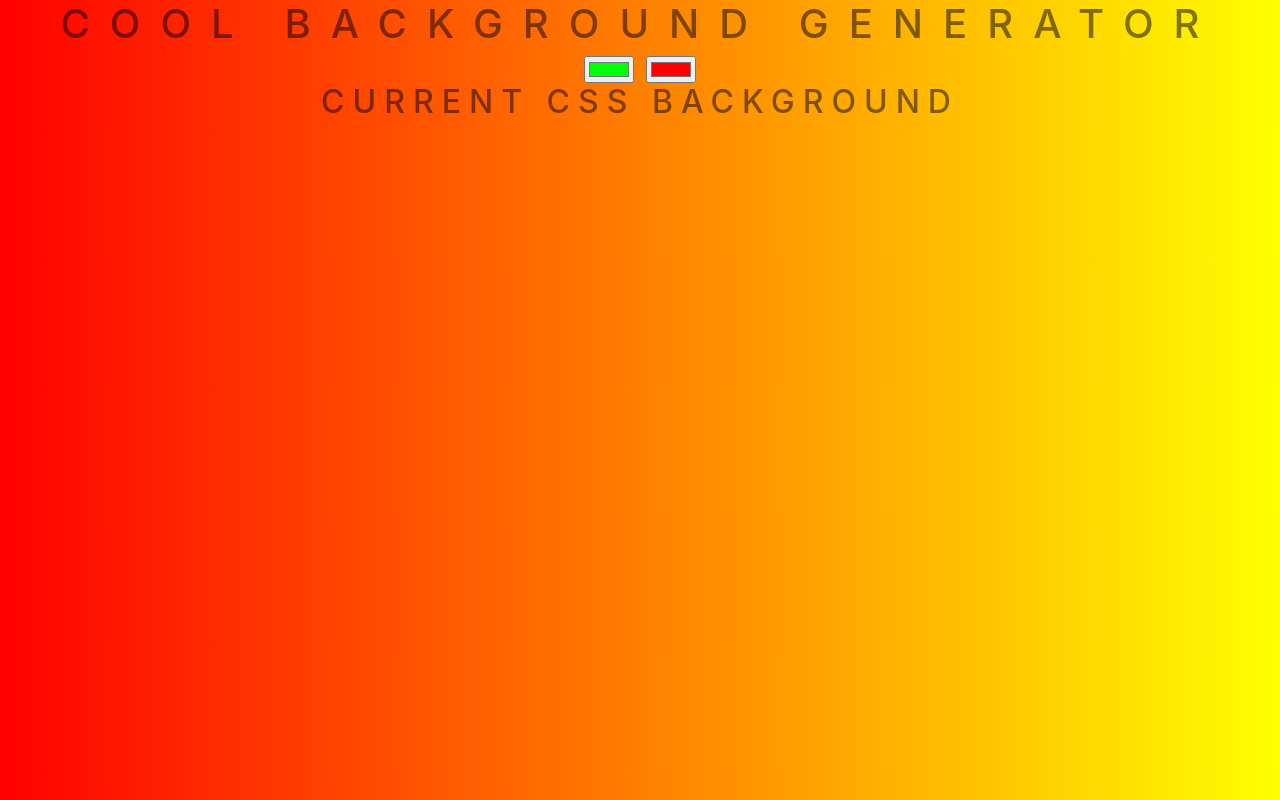
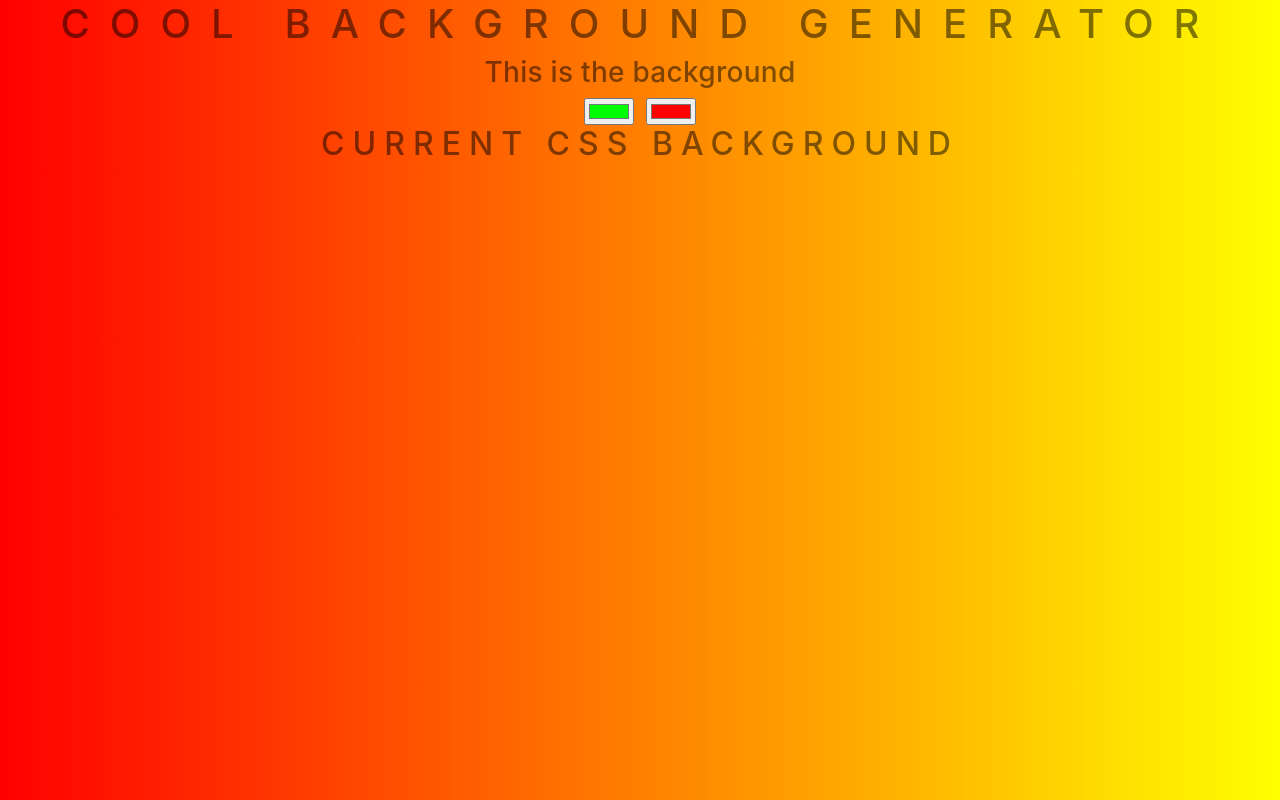
Before and after one commit to endra7/background-generator, a plain HTML site: page index.html in a window 1280 px wide. Drawn offline with nearby package versions, Linux system fonts and the light colour scheme.

Commit message:
Added additional text

```diff
--- a/index.html
+++ b/index.html
@@ -11,6 +11,7 @@
 <body id="gradient">
 <!-- 	Navbar -->
 <h1> Cool Background Generator</h1>
+<h3>This is the background</h3>
 <input class= 'color1' type="color" name="color1" value="#00ff00">
 <input class = 'color2' type="color" name="color2" value="#ff0000">
 <h2>Current CSS Background</h2>
```
